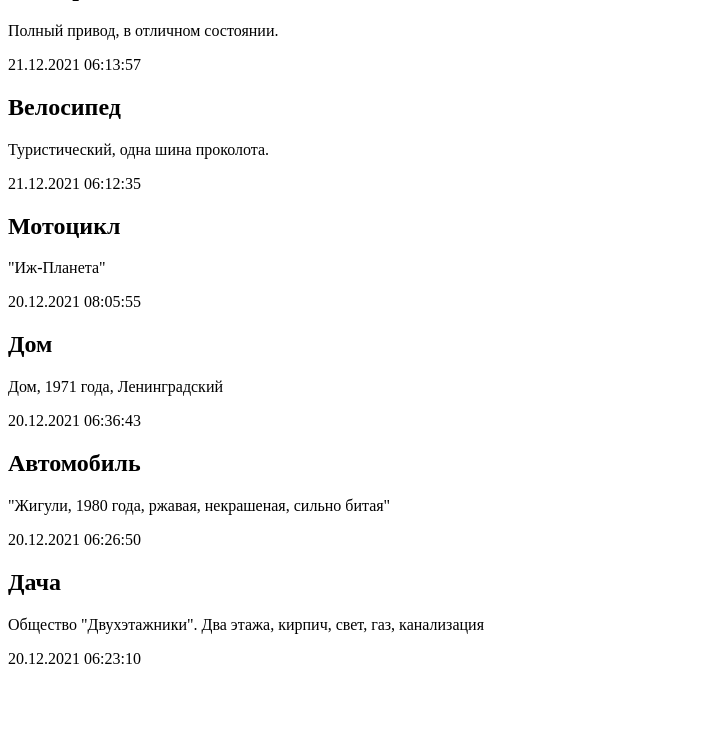
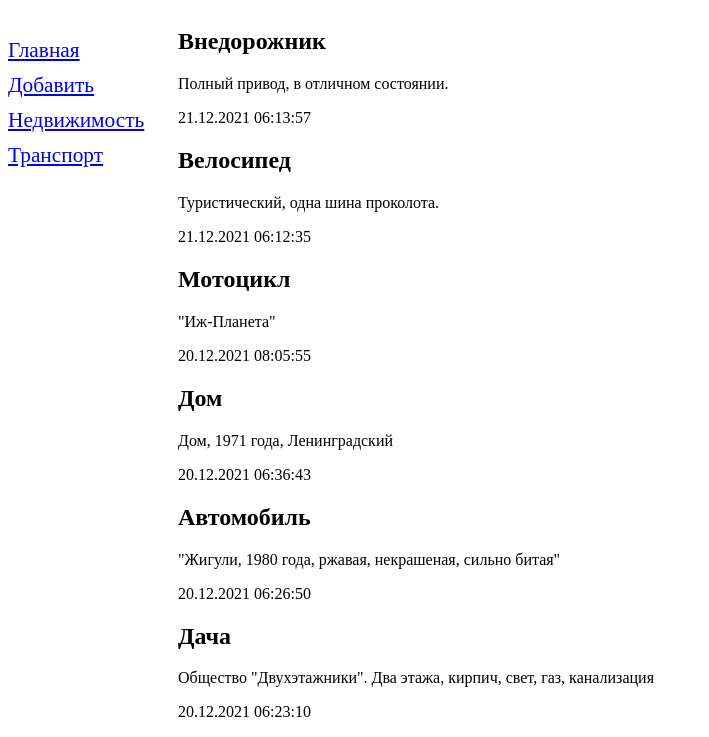
Before and after one commit to a3ukjke/repo, a Django app: page /bboard/ in a window 1280 px wide. Shown: the part 105-842 px from the top of the page, without its empty margins (0-709 px from the left). Before the commit the page ends 769 px from the top, so only its background shows below. Run offline with Django 3.2, Linux system fonts and the light colour scheme; data comes from the database, SQL or seed files in the repository; both versions use the stored data as it was after the commit.

Commit message:
second day

```diff
--- /dev/null
+++ b/bboard/form.py
@@ -0,0 +1,6 @@
+from django.forms import ModelForm
+from .models import Bb
+class BbForm(ModelForm):
+    class Meta:
+        model = Bb
+        fields = ('title','content','price','rubric')
--- /dev/null
+++ b/bboard/static/bboard/style.css
@@ -0,0 +1,18 @@
+header h1 {
+    font-size: 40pt;
+    text-transform: uppercase;
+    text-align: left;
+    background: url("bg.jpg") left / auto 100% repeat;
+}
+nav {
+    font-size: 16pt;
+    width: 150px;
+    float: left;
+}
+nav a {
+    display: block;
+    margin: 10px 0px;
+}
+section {
+    margin-left: 170px;
+}
--- a/bboard/templates/bboard/index.html
+++ b/bboard/templates/bboard/index.html
@@ -1,11 +1,5 @@
-<!DOCTYPE html>
-<html>
-    <head>
-        <meta charset="UTF-8">
-        <title> Главная :: Доска обьявлений</title>
-    </head>
-    <body>
-        <h1>Обьявления</h1>
+{% extends "layout/basic.html" %}
+{% block content %}
 {% for bb in bbs %}
 <div>
     <h2>{{ bb.title }}</h2>
@@ -13,5 +7,4 @@
     <p>{{ bb.published|date:"d.m.Y H:i:s" }}</p>
 </div>
 {% endfor %}
-    </body>
-</html>
+{% endblock %}
--- /dev/null
+++ b/bboard/templates/layout/basic.html
@@ -0,0 +1,25 @@
+{% load static %}
+<!DOCTYPE html>
+<html lang="en">
+<head>
+    <meta charset="UTF-8">
+    <title>{% block title %}Главная{% endblock %} :: Доска объявлений </title>
+    <link rel="stylesheet" type="text/css" href="{% static 'bboard/style.css' %}">
+</head>
+<body>
+    <header>
+        <h1>Объявления</h1>
+    </header>
+    <nav>
+        <a href="{% url 'index' %}">Главная</a>
+        <a href="{% url 'add' %}">Добавить</a>
+        {% for rubric in rubrics %}
+        <a href="{% url 'by_rubric' rubric.pk %}">{{ rubric.name }}</a>
+        {% endfor %}
+    </nav>
+    <section>
+        {% block content %}
+        {% endblock %}
+    </section>
+</body>
+</html>
--- a/bboard/views.py
+++ b/bboard/views.py
@@ -3,6 +3,36 @@ from django.http import HttpResponse
 from .models import Bb
 from .models import Rubric
 from django.template import loader
+from django.views.generic.edit import CreateView
+from .form import BbForm
+from django.urls import reverse_lazy
+
+class BbCreateView(CreateView):
+    template_name = 'bboard/create.html'
+    form_class = BbForm
+#    success_url = '/bboard/'
+    success_url = reverse_lazy('index')
+    def get_context_data(self, **kwargs):
+        context = super().get_context_data(**kwargs)
+        context['rubrics'] = Rubric.objects.all()
+        return context
+
+def index(request):
+    #bbs = Bb.objects.order_by('-published')
+    bbs = Bb.objects.all()
+    rubrics = Rubric.objects.all()
+    context = {'bbs': bbs, 'rubrics':rubrics}
+    return render(request, 'bboard/index.html', context)
+
+def by_rubric(request, rubric_id):
+    bbs = Bb.objects.filter(rubric=rubric_id)
+    rubrics = Rubric.objects.all()
+    current_rubric = Rubric.objects.get(pk=rubric_id)
+    context = {'bbs': bbs, 'rubrics': rubrics,
+               'current_rubric': current_rubric}
+    return render(request, 'bboard/by_rubric.html', context)
+
+
 #def index(request):
 #    return HttpResponse("Здесь будет выведен список обьявлений.")
 #    s = 'Список обьявлений\r\n\r\n\r\n'
@@ -16,16 +46,3 @@ from django.template import loader
 #    bbs = Bb.objects.order_by('-published')
 #    context = { 'bbs': bbs }
 #    return HttpResponse(template.render(context, request))
-
-def index(request):
-    #bbs = Bb.objects.order_by('-published')
-    bbs = Bb.objects.all()
-    return render(request, 'bboard/index.html', {'bbs':bbs})
-
-def by_rubric(request, rubric_id):
-    bbs = Bb.objects.filter(rubric=rubric_id)
-    rubrics = Rubric.objects.all()
-    current_rubric = Rubric.objects.get(pk=rubric_id)
-    context = {'bbs': bbs, 'rubrics':rubrics,
-               'current_rubric': current_rubric}
-    return render(request, 'bboard/by_rubric.html', context)
--- a/samplesite/urls.py
+++ b/samplesite/urls.py
@@ -16,8 +16,12 @@ Including another URLconf
 from django.contrib import admin
 from django.urls import path
 from bboard.views import index
+from bboard.views import by_rubric
+from bboard.views import BbCreateView
 
 urlpatterns = [
     path('admin/', admin.site.urls),
-    path('bboard/', index),
+    path('bboard/', index, name='index'),
+    path('bboard/<int:rubric_id>/', by_rubric, name='by_rubric'),
+    path('add/', BbCreateView.as_view(), name='add'),
 ]
```
Also changed, not shown: bboard/templates/bboard/by_rubric.html (+8 -3 lines), bboard/templates/bboard/create.html (added, +37 -0 lines), bboard/urls.py (+6 -6 lines), db.sqlite3. Lines whose indentation alone changed are shown as unchanged.
